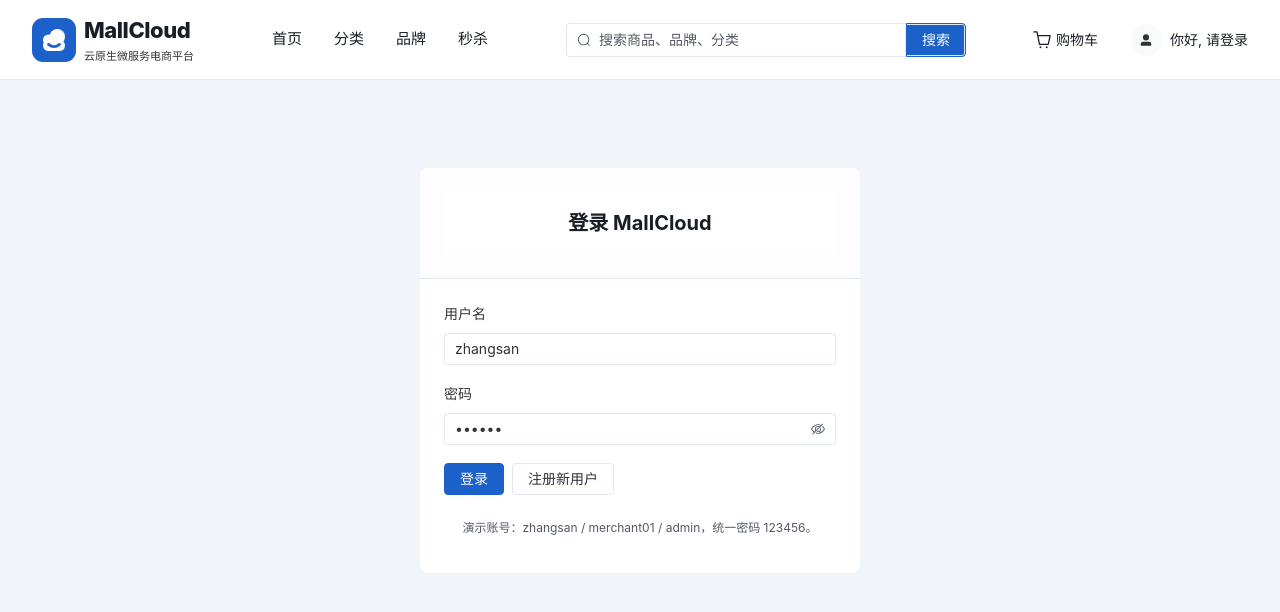
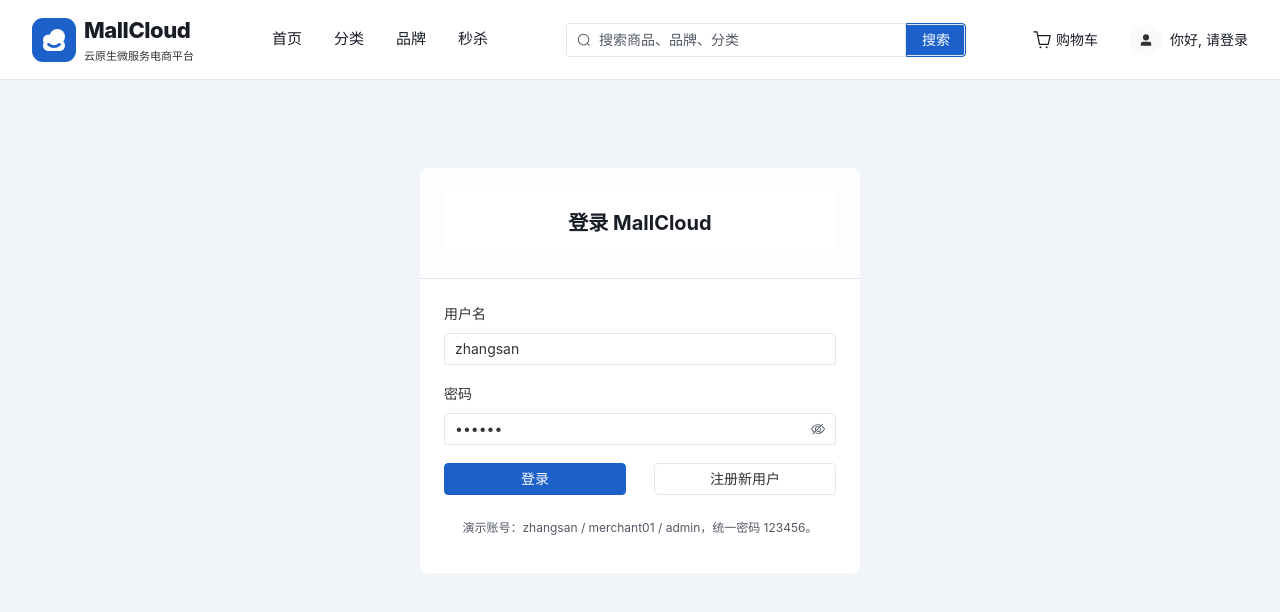
Before and after one commit to zyyyyynnn/Microservices-Final-Project, a Vue app in the folder mall-frontend/: page /login in a window 1280 px wide. Shown: the top 612 px of the page. Built offline with nearby package versions, Linux system fonts and the light colour scheme; no server answers.

Commit message:
fix(frontend): unify auth button layouts

```diff
--- a/mall-frontend/src/views/LoginView.vue
+++ b/mall-frontend/src/views/LoginView.vue
@@ -50,13 +50,11 @@ async function submitLogin() {
         <el-form-item label="密码">
           <el-input v-model="loginForm.password" type="password" autocomplete="current-password" show-password />
         </el-form-item>
-        <div class="button-row">
-          <el-button type="primary" native-type="submit" :loading="loading" :disabled="loading">
+        <div style="display: flex; gap: var(--spacing-md);">
+          <el-button type="primary" native-type="submit" :loading="loading" :disabled="loading" style="flex: 1;">
             登录
           </el-button>
-          <RouterLink to="/register">
-            <el-button plain>注册新用户</el-button>
-          </RouterLink>
+          <el-button plain @click="router.push('/register')" style="flex: 1;">注册新用户</el-button>
         </div>
       </el-form>
       <p class="hint">演示账号：zhangsan / merchant01 / admin，统一密码 123456。</p>
```
